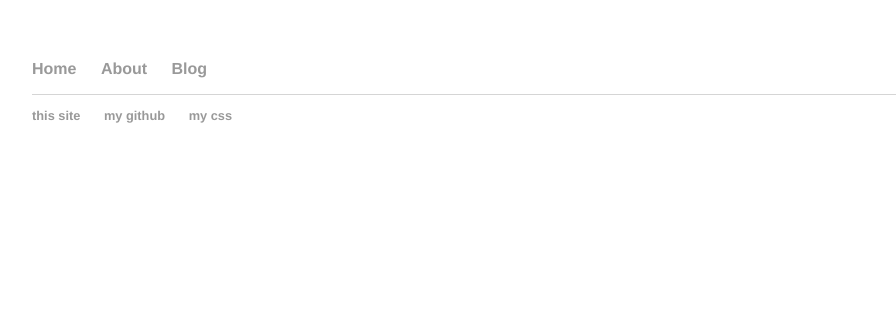
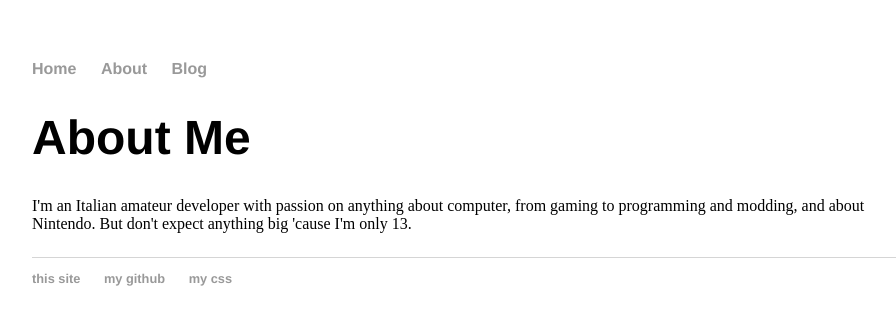
Before and after one commit to Samplasion/samplasion.github.iold, a Jekyll site: the page built from about/index.html, in a window 1280 px wide. Shown: the top 325 px of the page, without its empty margins (160-1056 px from the left). Built offline with Jekyll 4.4.1, drawn with Linux system fonts in a browser that asks for light colours.

Commit message:
Update index.html

```diff
--- a/about/index.html
+++ b/about/index.html
@@ -2,3 +2,7 @@
 layout: default
 title: About
 ---
+
+<h1>About Me</h1>
+
+<p1>I'm an Italian amateur developer with passion on anything about computer, from gaming to programming and modding, and about Nintendo. But don't expect anything big 'cause I'm only 13.</p>
```
